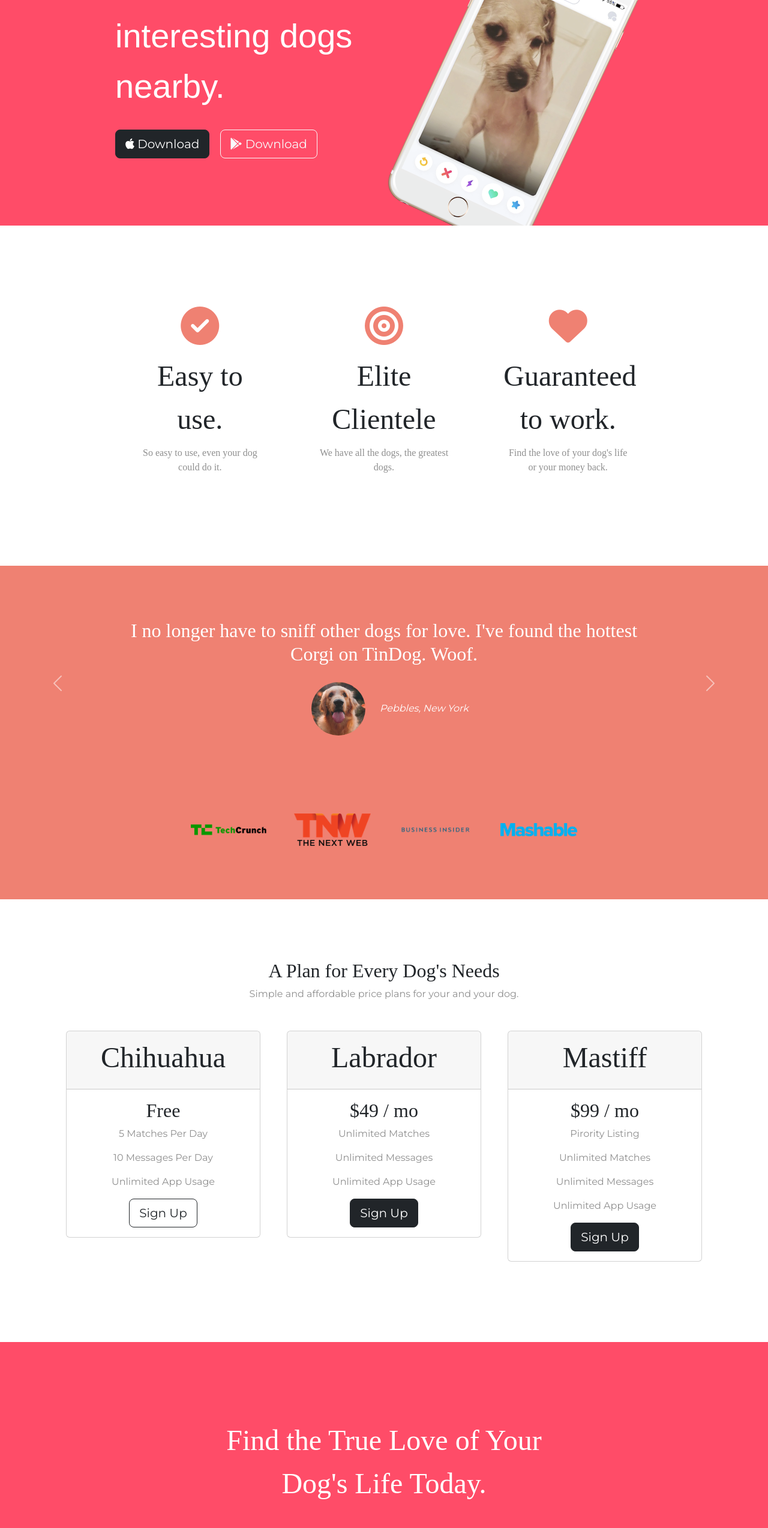
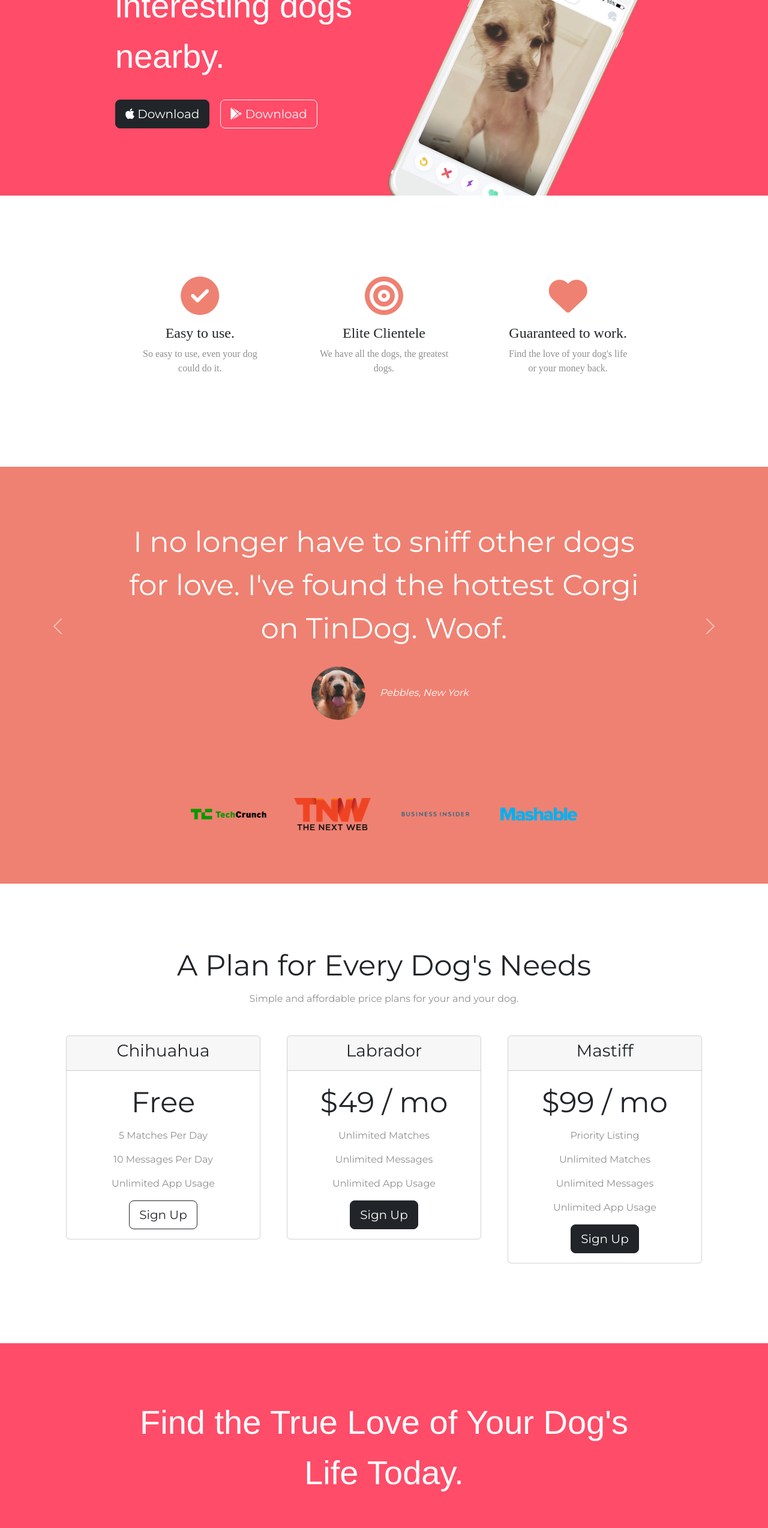
Before and after one commit to Roxanasiqueiros/tindog, a plain HTML site: page index.html in a window 1280 px wide. Shown: the part 240-2787 px from the top of the page at 60% size. Drawn offline with nearby package versions, Linux system fonts and the light colour scheme.

Commit message:
Refactored code and completed website

```diff
--- a/css/styles.css
+++ b/css/styles.css
@@ -1,36 +1,50 @@
 body {
     font-family: "Montserrat";
+    text-align: center;
 }
 
-#title {
+h1, h2, h3, h4, h5, h6 {
+    font-size: "Montserrat-Bold";
+}
+
+
+p {
+    color: #8f8f8f;
+}
+
+/* Headings */
+
+.big-heading {
+
+    font-family: "Montserrat-Black" , sans-serif;
+    font-size: 3.5rem;
+    line-height: 1.5;
+
+}
+
+.section-heading {
+    font-size: 3rem;
+    line-height: 1.5;
+
+}
+
+/* Containers */
+
+.container-fluid{
+    padding: 7% 15%;
+}
+
+/* Sections */
+
+.colored-section {
     background-color: #ff4c68;
     color: #fff;
 
 }
 
-.container-fluid{
-    padding: 3% 15% 7%;
-}
+.white-section {
+    background-color: white;
 
-h1 {
-    font-family: "Montserrat-Black" , sans-serif;
-    font-size: 3.5rem;
-    line-height: 1.5;
-    margin-top: 50px;
-}
-
-h2 {
-    font-family: "Montserrat-Bold";
-}
-
-h3 {
-    font-family: "Montserrat-Bold";
-    font-size: 3rem;
-    line-height: 1.5;
-}
-
-p {
-    color: #8f8f8f;
 }
 
 
@@ -63,6 +77,13 @@ p {
     margin: 5% 3% 5% 0;
 }
 
+/* Title Section */
+
+
+#title .container-fluid {
+    padding: 3% 15% 7%;
+    text-align: left;
+}
 /* Title Image */
 
 .title-image {
@@ -77,14 +98,14 @@ p {
 /* features section */
 
 #features {
-    text-align: center;
     font-family: montserrat-bold;
-    padding: 7% 15%;
-    background-color: white;
     position: relative;
     z-index: 1;
 }
 
+.feature-title {
+    font-size: 1.5rem;
+}
 
 .feature-box {
     padding: 5%;
@@ -104,9 +125,14 @@ p {
 /* Testimonial section */
 
 #testimonials {
-    text-align: center;
     background-color: #ef8172;
-    color: #fff;
+
+}
+
+.testimonial-text {
+    font-size: 3rem;
+    line-height: 1.5;
+
 }
 
 .testimonial-image {
@@ -117,14 +143,10 @@ p {
 
 }
 
-.carousel-item {
-    padding: 7% 15%;
 
-}
 
 #press {
     background-color: #ef8172;
-    text-align: center;
     padding-bottom: 3%;
 }
 
@@ -137,12 +159,35 @@ p {
 
 #pricing {
     padding: 100px;
-    text-align: center;
 }
 
 .pricing-column {
     padding: 3% 2%;
 }
+
+.price-text {
+    font-size: 3rem;
+    line-height: 1.5;
+}
+
+/* call to action */
+
+
+
+
+.social-icon {
+    margin: 20px 10px;
+
+}
+
+.space {
+    margin-top: 5%;
+}
+
+
+/* Footer  */
+
+
 
 @media (max-width: 1028px) {
     #title {
@@ -157,28 +202,3 @@ p {
     }
 
 }
-
-/* call to action */
-
-#cta {
-    background-color: #ff4c68;
-    text-align: center;
-    font-family: "Montserrat-Black" , sans-serif;
-    color: #fff;
-    padding: 10% 25%;
-
-}
-
-.space {
-    margin-top: 5%;
-}
-
-
-/* Footer  */
-
-#footer {
-    text-align: center;
-    padding: 5%;
-}
-
-/* copyright */
--- a/index.html
+++ b/index.html
@@ -29,7 +29,7 @@
 
 <body>
 
-  <section id="title">
+  <section class="colored-section" id="title">
     <div class="container-fluid">
 
 
@@ -45,13 +45,13 @@
         <div class="collapse navbar-collapse" id="navbarTogglerDemo01">
           <ul class="navbar-nav ms-auto">
             <li class="nav-item">
-              <a class="nav-link" href="">Contact</a>
+              <a class="nav-link" href="#footer">Contact</a>
             </li>
             <li class="nav-item">
-              <a class="nav-link" href="">Pricing</a>
+              <a class="nav-link" href="#pricing">Pricing</a>
             </li>
             <li class="nav-item">
-              <a class="nav-link" href="">Download</a>
+              <a class="nav-link" href="#cta">Download</a>
             </li>
           </ul>
         </div>
@@ -64,7 +64,7 @@
 
       <div class="row">
         <div class="col-lg-6">
-          <h1>Meet new and <br> interesting dogs <br> nearby.</h1>
+          <h1 class="big-heading ">Meet new and <br> interesting dogs <br> nearby.</h1>
           <button type="button" class="btn btn-dark btn-lg download-button"><i class="fa-brands fa-apple"></i>
             Download</button>
           <button type="button" class="btn btn-outline-light btn-lg download-button"><i
@@ -85,45 +85,50 @@
 
   <!-- Features -->
 
-  <section id="features">
+  <section class="white-section" id="features">
+
+    <div class="container-fluid">
+
+
 
 
       <div class="row">
         <div class="feature-box col-lg-4">
           <i class="icon fa-solid fa-circle-check fa-4x"></i>
-        <h3>Easy to use.</h3>
+          <h3 class="feature-title">Easy to use.</h3>
           <p>So easy to use, even your dog could do it.</p>
         </div>
         <div class="feature-box col-lg-4">
 
           <i class="icon fa-solid fa-bullseye fa-4x"></i>
-        <h3>Elite Clientele</h3>
+          <h3 class="feature-title">Elite Clientele</h3>
           <p>We have all the dogs, the greatest dogs.</p>
         </div>
 
         <div class="feature-box col-lg-4">
           <i class="icon fa-solid fa-heart fa-4x"></i>
-        <h3>Guaranteed to work.</h3>
+          <h3 class="feature-title">Guaranteed to work.</h3>
           <p>Find the love of your dog's life or your money back.</p>
         </div>
       </div>
 
-
+    </div>
   </section>
 
 
   <!-- Testimonials -->
 
-  <section id="testimonials">
+  <section class="colored-section" id="testimonials">
 
     <div id="testimonial-carousel" class="carousel slide" data-bs-ride="false">
       <div class="carousel-inner">
-        <div class="carousel-item active">
-          <h2>I no longer have to sniff other dogs for love. I've found the hottest Corgi on TinDog. Woof.</h2>
+        <div class="carousel-item active container-fluid">
+          <h2 class="testimonial-text">I no longer have to sniff other dogs for love. I've found the hottest Corgi on
+            TinDog. Woof.</h2>
           <img class="testimonial-image" src="images/dog-img.jpg" alt="dog-profile">
           <em>Pebbles, New York</em>
         </div>
-        <div class="carousel-item">
+        <div class="carousel-item container-fluid">
           <h2 class="testimonial-text">My dog used to be so lonely, but with TinDog's help, they've found the love of
             their life. I think.</h2>
           <img class="testimonial-image" src="images/lady-img.jpg" alt="lady-profile">
@@ -143,7 +148,7 @@
 
   <!-- Press -->
 
-  <section id="press">
+  <section class="colored-section" id="press">
     <img class="press-logo" src="images/TechCrunch.png" alt="tc-logo">
     <img class="press-logo" src="images/tnw.png" alt="tnw-logo">
     <img class="press-logo" src="images/bizinsider.png" alt="biz-insider-logo">
@@ -154,9 +159,9 @@
 
   <!-- Pricing -->
 
-  <section id="pricing">
+  <section class="white-section" id="pricing">
 
-    <h2>A Plan for Every Dog's Needs</h2>
+    <h2 class="section-heading">A Plan for Every Dog's Needs</h2>
     <p>Simple and affordable price plans for your and your dog.</p>
 
     <div class="row">
@@ -167,7 +172,7 @@
             <h3>Chihuahua</h3>
           </div>
           <div class="card-body">
-            <h2>Free</h2>
+            <h2 class="price-text">Free</h2>
             <p>5 Matches Per Day</p>
             <p>10 Messages Per Day</p>
             <p>Unlimited App Usage</p>
@@ -184,7 +189,7 @@
 
           </div>
           <div class="card-body">
-            <h2>$49 / mo</h2>
+            <h2 class="price-text">$49 / mo</h2>
             <p>Unlimited Matches</p>
             <p>Unlimited Messages</p>
             <p>Unlimited App Usage</p>
@@ -201,8 +206,8 @@
 
           </div>
           <div class="card-body">
-            <h2>$99 / mo</h2>
-            <p>Pirority Listing</p>
+            <h2 class="price-text">$99 / mo</h2>
+            <p>Priority Listing</p>
             <p>Unlimited Matches</p>
             <p>Unlimited Messages</p>
             <p>Unlimited App Usage</p>
@@ -231,36 +236,31 @@
 
   <!-- Call to Action -->
 
-  <section id="cta">
+  <section class="colored-section" id="cta">
+    <div class="container-fluid">
 
-    <h3>Find the True Love of Your Dog's Life Today.</h3>
-    <button type="button" class="btn btn-lg btn-block btn-dark space"><i class="fa-brands fa-apple"></i> Download</button>
-    <button type="button" class="btn btn-lg btn-block btn-light space"><i class="fa-brands fa-google-play"></i> Download</button>
-
+      <h3 class="big-heading">Find the True Love of Your Dog's Life Today.</h3>
+      <button type="button" class="btn btn-lg btn-block btn-dark download-button space "><i
+          class="fa-brands fa-apple"></i> Download</button>
+      <button type="button" class="btn btn-lg btn-block btn-light download-button space"><i
+          class="fa-brands fa-google-play"></i> Download</button>
+    </div>
   </section>
 
 
   <!-- Footer -->
 
-  <footer id="footer">
+  <footer class="white-section" id="footer">
+    <div class="container-fluid">
 
-    <button type="button" class="btn btn-light btn-sm">
-      <i class="fa-brands fa-twitter btn-sm"></i>
-    </button>
-    <button type="button" class="btn btn-light btn-sm">
-      <i class="fa-brands fa-facebook-f"></i>
 
-    </button>
-   <button type="button" class="btn btn-light btn-sm">
-    <i class="fa-brands fa-instagram"></i>
-
-    </button>
-    <button type="button" class="btn btn-light btn-sm">
-      <i class="fa-solid fa-envelope"></i>
-    </button>
+      <i class="social-icon fa-brands fa-instagram"></i>
+      <i class="social-icon fa-solid fa-envelope"></i>
+      <i class="social-icon fa-brands fa-twitter"></i>
+      <i class="social-icon fa-brands fa-facebook-f"></i>
 
       <p class="copyright">© Copyright 2022 TinDog</p>
-
+    </div>
   </footer>
 
 </body>
```
Lines whose indentation alone changed are shown as unchanged.
